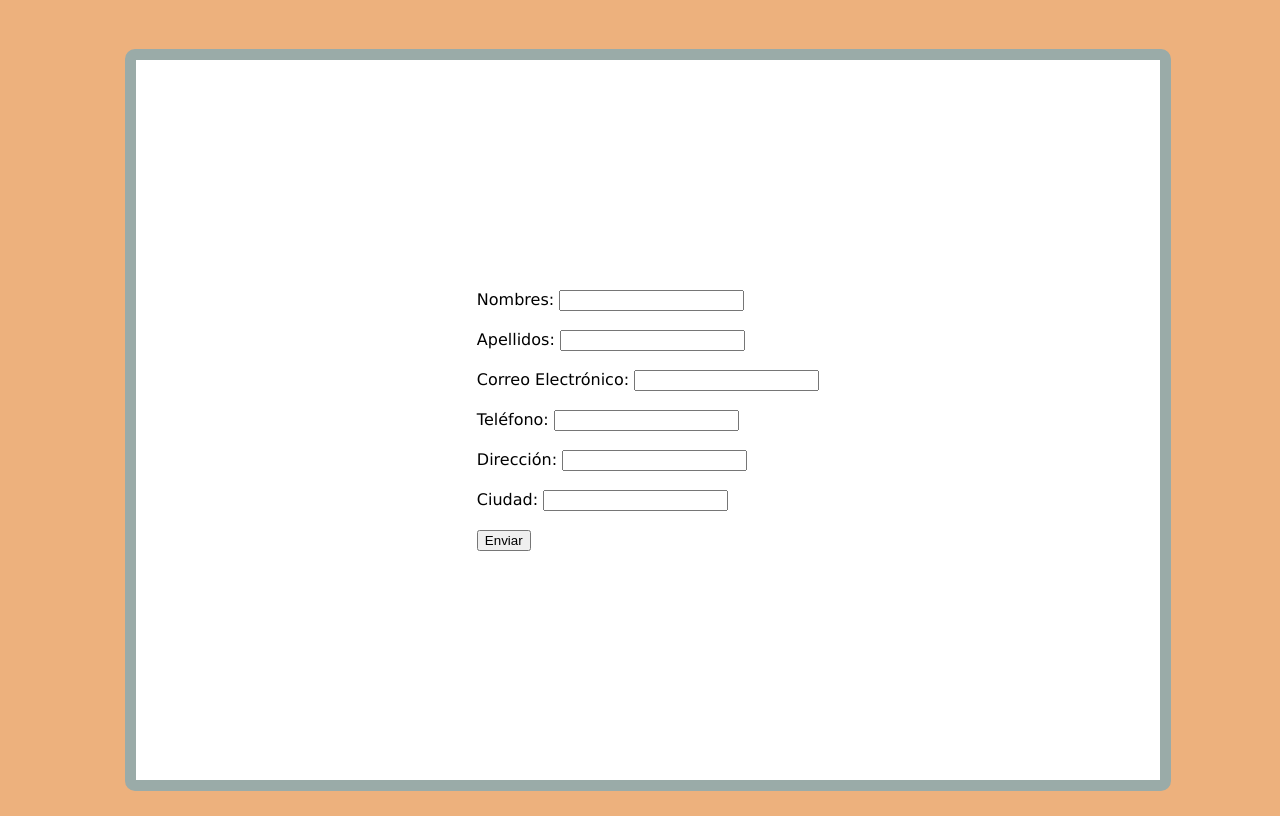
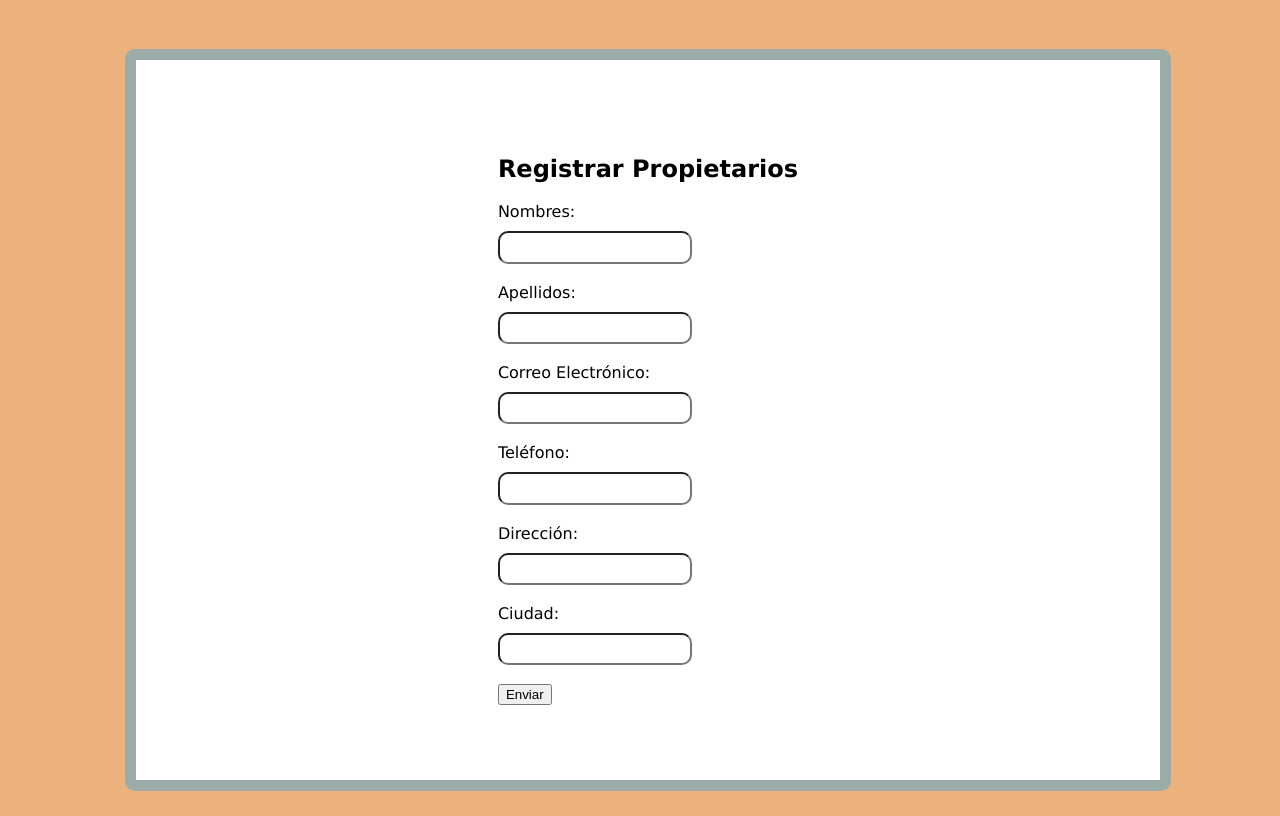
Before and after one commit to SherlockEspitia/prototype-html, a plain HTML site: page formularios/propietario.html in a window 1280 px wide. Drawn offline with Linux system fonts and the light colour scheme.

Commit message:
Se agregan estilos y una validadcion

```diff
--- a/formularios/propietario.html
+++ b/formularios/propietario.html
@@ -10,27 +10,28 @@
 <body>
     <main class="content">
         <form id="propietarioForm">
-            <label for="nombres">Nombres:</label>
+            <h2>Registrar Propietarios</h2>
+            <label for="nombres">Nombres:</label><br>
             <input type="text" id="nombres" name="nombres" maxlength="45" required>
             <span class="error" id="nombresError"></span><br><br>
 
-            <label for="apellidos">Apellidos:</label>
+            <label for="apellidos">Apellidos:</label><br>
             <input type="text" id="apellidos" name="apellidos" maxlength="45" required>
             <span class="error" id="apellidosError"></span><br><br>
 
-            <label for="correo_electronico_propietario">Correo Electrónico:</label>
+            <label for="correo_electronico_propietario">Correo Electrónico:</label><br>
             <input type="email" id="correo_electronico_propietario" name="correo_electronico_propietario" maxlength="75" required>
             <span class="error" id="correoError"></span><br><br>
 
-            <label for="telefono_propietario">Teléfono:</label>
+            <label for="telefono_propietario">Teléfono:</label><br>
             <input type="tel" id="telefono_propietario" name="telefono_propietario" maxlength="45" required>
             <span class="error" id="telefonoError"></span><br><br>
 
-            <label for="direccion_propietario">Dirección:</label>
+            <label for="direccion_propietario">Dirección:</label><br>
             <input type="text" id="direccion_propietario" name="direccion_propietario" maxlength="45" required>
             <span class="error" id="direccionError"></span><br><br>
 
-            <label for="ciudad_propietario">Ciudad:</label>
+            <label for="ciudad_propietario">Ciudad:</label><br>
             <input type="text" id="ciudad_propietario" name="ciudad_propietario" maxlength="45" required>
             <span class="error" id="ciudadError"></span><br><br>
 
--- a/formularios/propietarios.css
+++ b/formularios/propietarios.css
@@ -1,7 +1,7 @@
 @import url(../assets/styles.css);
 body{
-    width: 100vw;
-    height: 100vh;
+    min-width: 100vw;
+    min-height: 100vh;
     display: flex;
     justify-content: center;
     align-items: center;
@@ -17,6 +17,11 @@ main.content{
     max-height: 90vh;
     max-width: 80vw;
     margin-top: 5vh;
+    & input{
+        margin-top: 10px;
+        padding: 0.5em;
+        border-radius: 10px;
+    }
 }
 
 .error { color: red; }
--- a/formularios/validaciones.js
+++ b/formularios/validaciones.js
@@ -1,4 +1,5 @@
 document.getElementById('propietarioForm').addEventListener('submit', function(event) {
+    event.preventDefault()
     let valid = true;
 
     // Validar nombres
@@ -6,6 +7,9 @@ document.getElementById('propietarioForm').addEventListener('submit', function(e
     const nombresError = document.getElementById('nombresError');
     if (nombres.value.trim() === '') {
         nombresError.textContent = 'Este campo es obligatorio.';
+        if( !/^[a-zA-z]/.test(nombres)){
+            nombresError.innerText="Ingrese solo letras"
+        }
         valid = false;
     } else {
         nombresError.textContent = '';
```
